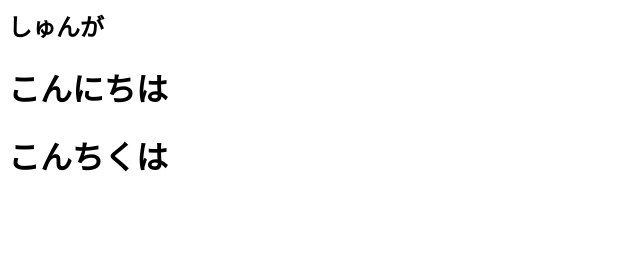
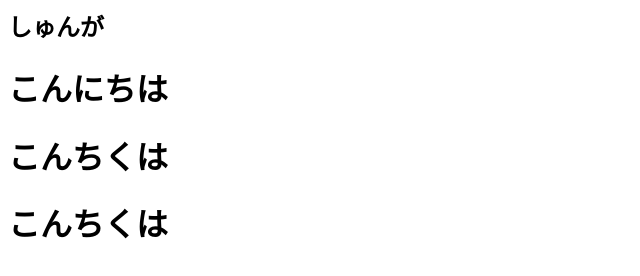
Before and after one commit to harugonn/git2, a plain HTML site: page index.html in a window 1280 px wide. Shown: the whole page, without its empty margins (0-640 px from the left). Drawn offline with Linux system fonts and the light colour scheme.

Commit message:
一行追加しました

```diff
--- a/index.html
+++ b/index.html
@@ -1,3 +1,4 @@
 <h2>しゅんが</h2>
 <h1>こんにちは</h1>
 <h1>こんちくは</h1>
+<h1>こんちくは</h1>
```
